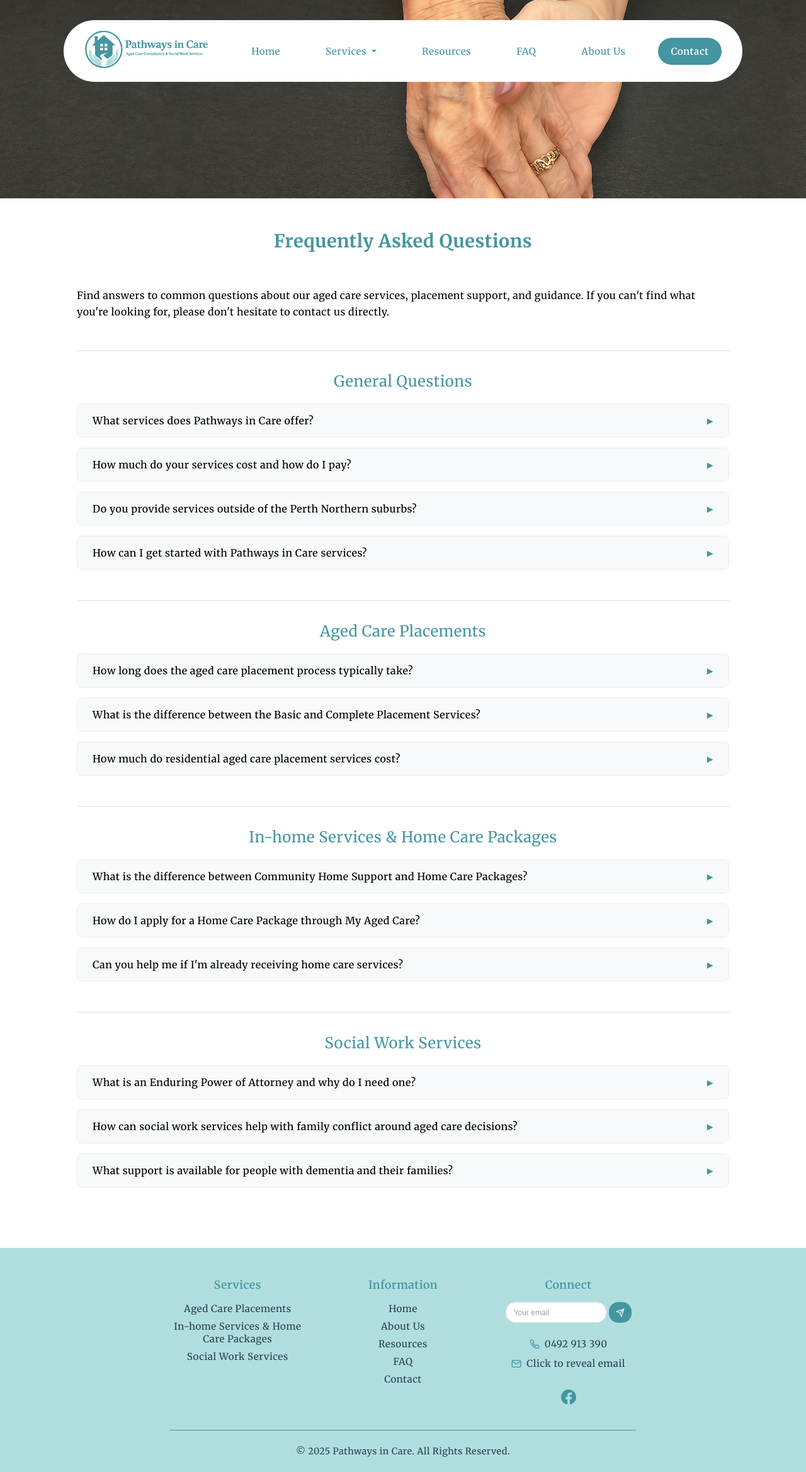
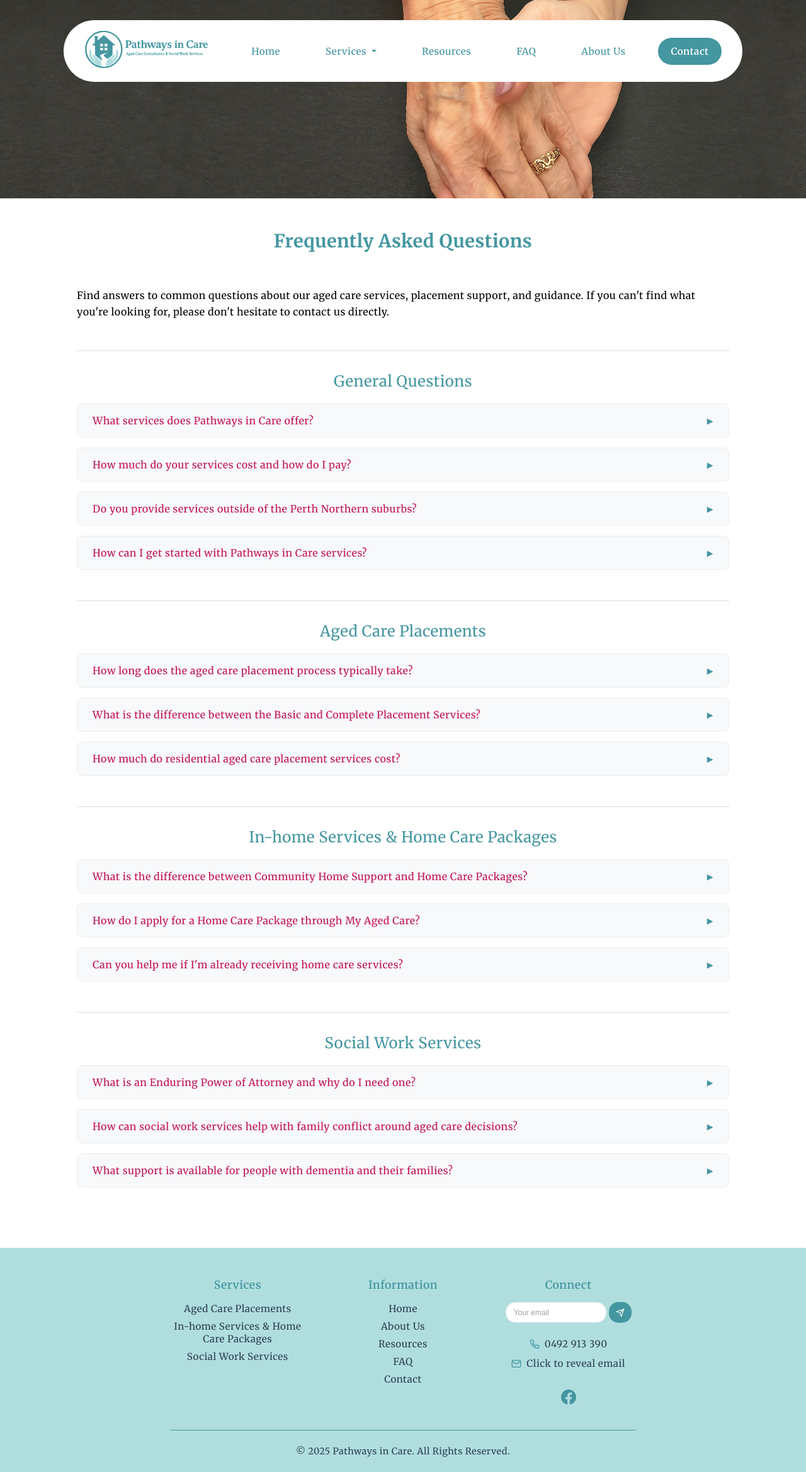
Before and after one commit to dmholyday/pathwaysincare-web, a Jekyll site: the page built from faq/index.html, in a window 1280 px wide. Shown: the whole page at 63% size. Built offline with Jekyll 4.4.1, drawn with Linux system fonts in a browser that asks for light colours.

Commit message:
Update service content and FAQ styling across all pages
- Aged Care Placements page:
  - Update service feature descriptions for clarity and accuracy
  - Replace Lorem ipsum FAQ answers with real content
  - Add comprehensive explanation of Basic vs Complete services
  - Update FAQ question styling with review-text class

- FAQ page:
  - Add review-text class to all FAQ questions for consistent styling
  - Maintain existing Lorem ipsum placeholder content

- In-home Services & Social Work pages:
  - Add review-text class to FAQ questions for consistent styling

Improved content quality and visual consistency across service pages.

🤖 Generated with [Claude Code](https://claude.ai/code)

Co-Authored-By: Claude <noreply@anthropic.com>

```diff
--- a/faq/index.html
+++ b/faq/index.html
@@ -18,7 +18,7 @@ description: Common questions and answers about aged care services and support
 
             <div class="faq-item">
                 <div class="faq-question" onclick="toggleFAQ(this)">
-                    <span class="faq-text">What services does Pathways in Care offer?</span>
+                    <span class="faq-text review-text">What services does Pathways in Care offer?</span>
                     <span class="faq-icon">▶</span>
                 </div>
                 <div class="faq-answer">
@@ -28,7 +28,7 @@ description: Common questions and answers about aged care services and support
 
             <div class="faq-item">
                 <div class="faq-question" onclick="toggleFAQ(this)">
-                    <span class="faq-text">How much do your services cost and how do I pay?</span>
+                    <span class="faq-text review-text">How much do your services cost and how do I pay?</span>
                     <span class="faq-icon">▶</span>
                 </div>
                 <div class="faq-answer">
@@ -38,7 +38,7 @@ description: Common questions and answers about aged care services and support
 
             <div class="faq-item">
                 <div class="faq-question" onclick="toggleFAQ(this)">
-                    <span class="faq-text">Do you provide services outside of the Perth Northern suburbs?</span>
+                    <span class="faq-text review-text">Do you provide services outside of the Perth Northern suburbs?</span>
                     <span class="faq-icon">▶</span>
                 </div>
                 <div class="faq-answer">
@@ -48,7 +48,7 @@ description: Common questions and answers about aged care services and support
 
             <div class="faq-item">
                 <div class="faq-question" onclick="toggleFAQ(this)">
-                    <span class="faq-text">How can I get started with Pathways in Care services?</span>
+                    <span class="faq-text review-text">How can I get started with Pathways in Care services?</span>
                     <span class="faq-icon">▶</span>
                 </div>
                 <div class="faq-answer">
@@ -63,7 +63,7 @@ description: Common questions and answers about aged care services and support
 
             <div class="faq-item">
                 <div class="faq-question" onclick="toggleFAQ(this)">
-                    <span class="faq-text">How long does the aged care placement process typically take?</span>
+                    <span class="faq-text review-text">How long does the aged care placement process typically take?</span>
                     <span class="faq-icon">▶</span>
                 </div>
                 <div class="faq-answer">
@@ -73,7 +73,7 @@ description: Common questions and answers about aged care services and support
 
             <div class="faq-item">
                 <div class="faq-question" onclick="toggleFAQ(this)">
-                    <span class="faq-text">What is the difference between the Basic and Complete Placement Services?</span>
+                    <span class="faq-text review-text">What is the difference between the Basic and Complete Placement Services?</span>
                     <span class="faq-icon">▶</span>
                 </div>
                 <div class="faq-answer">
@@ -83,7 +83,7 @@ description: Common questions and answers about aged care services and support
 
             <div class="faq-item">
                 <div class="faq-question" onclick="toggleFAQ(this)">
-                    <span class="faq-text">How much do residential aged care placement services cost?</span>
+                    <span class="faq-text review-text">How much do residential aged care placement services cost?</span>
                     <span class="faq-icon">▶</span>
                 </div>
                 <div class="faq-answer">
@@ -98,7 +98,7 @@ description: Common questions and answers about aged care services and support
 
             <div class="faq-item">
                 <div class="faq-question" onclick="toggleFAQ(this)">
-                    <span class="faq-text">What is the difference between Community Home Support and Home Care Packages?</span>
+                    <span class="faq-text review-text">What is the difference between Community Home Support and Home Care Packages?</span>
                     <span class="faq-icon">▶</span>
                 </div>
                 <div class="faq-answer">
@@ -108,7 +108,7 @@ description: Common questions and answers about aged care services and support
 
             <div class="faq-item">
                 <div class="faq-question" onclick="toggleFAQ(this)">
-                    <span class="faq-text">How do I apply for a Home Care Package through My Aged Care?</span>
+                    <span class="faq-text review-text">How do I apply for a Home Care Package through My Aged Care?</span>
                     <span class="faq-icon">▶</span>
                 </div>
                 <div class="faq-answer">
@@ -118,7 +118,7 @@ description: Common questions and answers about aged care services and support
 
             <div class="faq-item">
                 <div class="faq-question" onclick="toggleFAQ(this)">
-                    <span class="faq-text">Can you help me if I'm already receiving home care services?</span>
+                    <span class="faq-text review-text">Can you help me if I'm already receiving home care services?</span>
                     <span class="faq-icon">▶</span>
                 </div>
                 <div class="faq-answer">
@@ -133,7 +133,7 @@ description: Common questions and answers about aged care services and support
 
             <div class="faq-item">
                 <div class="faq-question" onclick="toggleFAQ(this)">
-                    <span class="faq-text">What is an Enduring Power of Attorney and why do I need one?</span>
+                    <span class="faq-text review-text">What is an Enduring Power of Attorney and why do I need one?</span>
                     <span class="faq-icon">▶</span>
                 </div>
                 <div class="faq-answer">
@@ -143,7 +143,7 @@ description: Common questions and answers about aged care services and support
 
             <div class="faq-item">
                 <div class="faq-question" onclick="toggleFAQ(this)">
-                    <span class="faq-text">How can social work services help with family conflict around aged care decisions?</span>
+                    <span class="faq-text review-text">How can social work services help with family conflict around aged care decisions?</span>
                     <span class="faq-icon">▶</span>
                 </div>
                 <div class="faq-answer">
@@ -153,7 +153,7 @@ description: Common questions and answers about aged care services and support
 
             <div class="faq-item">
                 <div class="faq-question" onclick="toggleFAQ(this)">
-                    <span class="faq-text">What support is available for people with dementia and their families?</span>
+                    <span class="faq-text review-text">What support is available for people with dementia and their families?</span>
                     <span class="faq-icon">▶</span>
                 </div>
                 <div class="faq-answer">
--- a/in-home-services-and-home-care-packages/index.html
+++ b/in-home-services-and-home-care-packages/index.html
@@ -20,7 +20,7 @@ description: home care packages, and in home services, for your unique needs
 
             <div class="faq-item">
                 <div class="faq-question" onclick="toggleFAQ(this)">
-                    <span class="faq-text">What is the difference between Community Home Support and Home Care Packages?</span>
+                    <span class="faq-text review-text">What is the difference between Community Home Support and Home Care Packages?</span>
                     <span class="faq-icon">▶</span>
                 </div>
                 <div class="faq-answer">
@@ -30,7 +30,7 @@ description: home care packages, and in home services, for your unique needs
 
             <div class="faq-item">
                 <div class="faq-question" onclick="toggleFAQ(this)">
-                    <span class="faq-text">How do I apply for a Home Care Package through My Aged Care?</span>
+                    <span class="faq-text review-text">How do I apply for a Home Care Package through My Aged Care?</span>
                     <span class="faq-icon">▶</span>
                 </div>
                 <div class="faq-answer">
@@ -40,7 +40,7 @@ description: home care packages, and in home services, for your unique needs
 
             <div class="faq-item">
                 <div class="faq-question" onclick="toggleFAQ(this)">
-                    <span class="faq-text">Can you help me if I'm already receiving home care services?</span>
+                    <span class="faq-text review-text">Can you help me if I'm already receiving home care services?</span>
                     <span class="faq-icon">▶</span>
                 </div>
                 <div class="faq-answer">
--- a/social-work-services/index.html
+++ b/social-work-services/index.html
@@ -17,7 +17,7 @@ description: all aspects of social work support, social work consulting
 
             <div class="faq-item">
                 <div class="faq-question" onclick="toggleFAQ(this)">
-                    <span class="faq-text">What is an Enduring Power of Attorney and why do I need one?</span>
+                    <span class="faq-text review-text">What is an Enduring Power of Attorney and why do I need one?</span>
                     <span class="faq-icon">▶</span>
                 </div>
                 <div class="faq-answer">
@@ -27,7 +27,7 @@ description: all aspects of social work support, social work consulting
 
             <div class="faq-item">
                 <div class="faq-question" onclick="toggleFAQ(this)">
-                    <span class="faq-text">How can social work services help with family conflict around aged care decisions?</span>
+                    <span class="faq-text review-text">How can social work services help with family conflict around aged care decisions?</span>
                     <span class="faq-icon">▶</span>
                 </div>
                 <div class="faq-answer">
@@ -37,7 +37,7 @@ description: all aspects of social work support, social work consulting
 
             <div class="faq-item">
                 <div class="faq-question" onclick="toggleFAQ(this)">
-                    <span class="faq-text">What support is available for people with dementia and their families?</span>
+                    <span class="faq-text review-text">What support is available for people with dementia and their families?</span>
                     <span class="faq-icon">▶</span>
                 </div>
                 <div class="faq-answer">
```
Also changed, not shown: aged-care-placements/index.html (+9 -8 lines).
